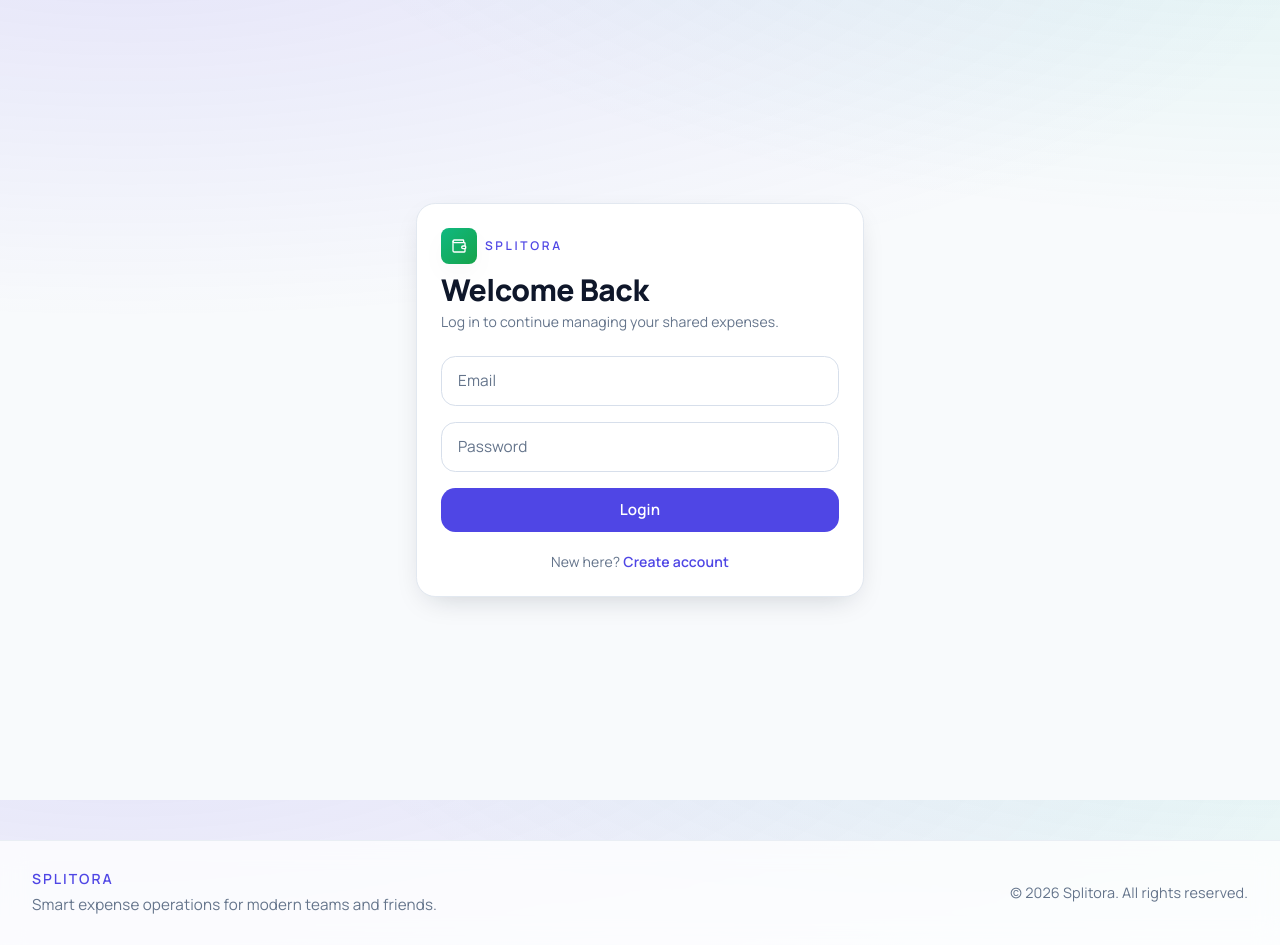
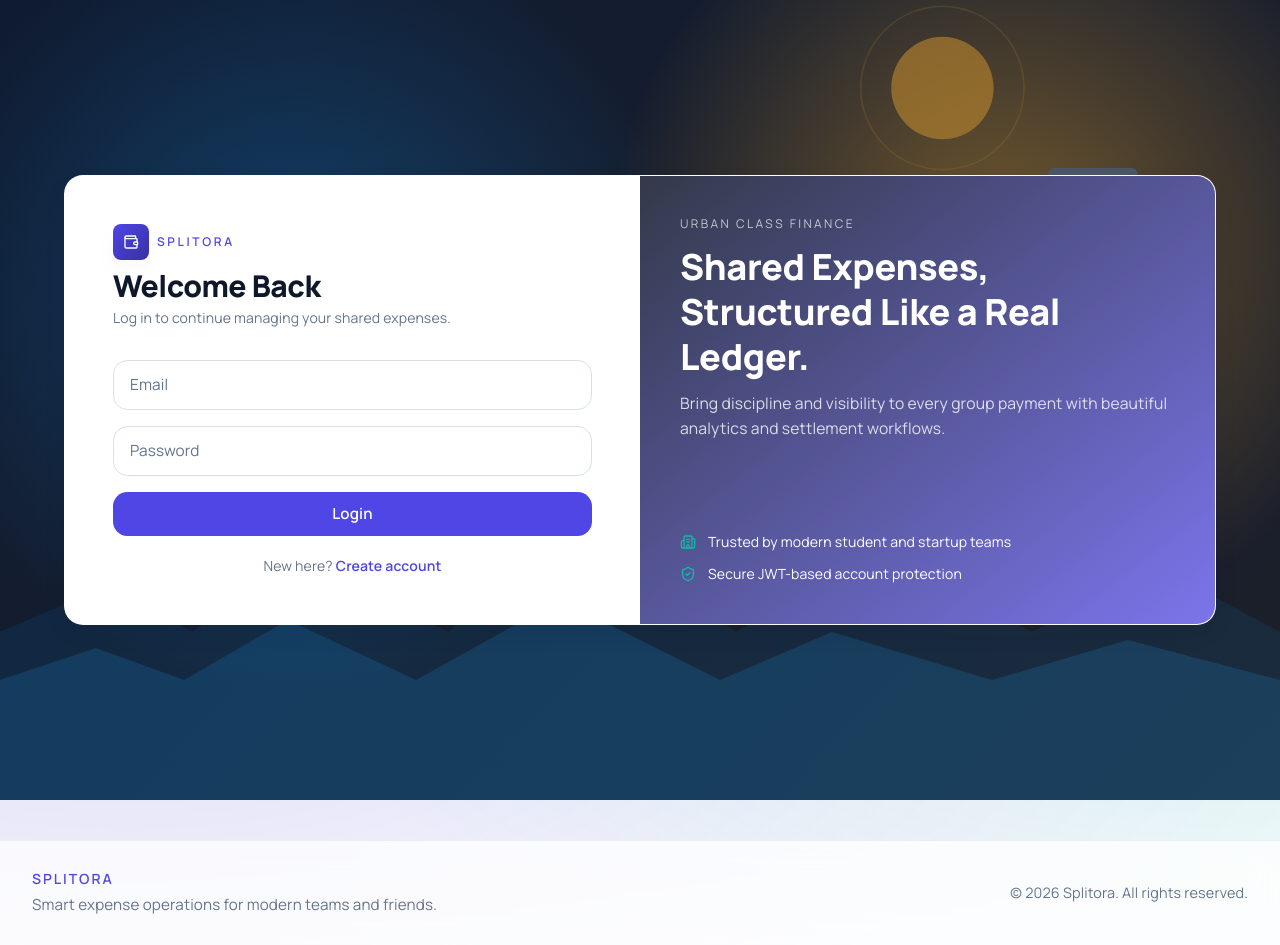
Before and after one commit to niteshkumar8848/splitora-deploy, a React (Vite) app in the folder frontend/: page /login in a window 1280 px wide. Built offline with nearby package versions, Linux system fonts and the light colour scheme; no server answers.

Commit message:
bg added

```diff
--- a/frontend/src/pages/Login.jsx
+++ b/frontend/src/pages/Login.jsx
@@ -1,8 +1,9 @@
 import { useState } from 'react';
 import { Link, useNavigate } from 'react-router-dom';
-import { Wallet } from 'lucide-react';
+import { Building2, ShieldCheck, Wallet } from 'lucide-react';
 import toast from 'react-hot-toast';
 import { getMe, loginUser } from '../api';
+import authBackground from '../assets/auth-bg.svg';
 import { useAuth } from '../context/AuthContext';
 
 // Render login form and initialize user session.
@@ -38,11 +39,15 @@ function Login() {
   };
 
   return (
-    <div className="page-shell flex items-center justify-center">
-      <div className="w-full max-w-md section-card animate-fade-in">
-        <div className="mb-6">
+    <div
+      className="min-h-screen px-4 py-8 md:px-8 flex items-center justify-center"
+      style={{ backgroundImage: `linear-gradient(135deg, rgba(15,76,129,0.08), rgba(196,138,42,0.08)), url(${authBackground})`, backgroundSize: 'cover', backgroundPosition: 'center' }}
+    >
+      <div className="w-full max-w-6xl glass-card overflow-hidden grid grid-cols-1 lg:grid-cols-2 animate-fade-in">
+        <div className="p-6 md:p-10 lg:p-12 bg-white/95">
+          <div className="mb-8">
             <div className="flex items-center gap-2 mb-2">
-            <span className="h-9 w-9 rounded-lg bg-gradient-to-br from-emerald-500 to-green-600 text-white inline-flex items-center justify-center shadow-soft">
+              <span className="h-9 w-9 rounded-lg bg-gradient-to-br from-primary to-primary-700 text-white inline-flex items-center justify-center shadow-soft">
                 <Wallet className="h-4 w-4" />
               </span>
               <p className="text-xs font-semibold uppercase tracking-[0.22em] text-primary">Splitora</p>
@@ -67,6 +72,18 @@ function Login() {
             </Link>
           </p>
         </div>
+        <div className="hidden lg:flex p-10 bg-gradient-to-br from-slate-900/85 to-primary/75 text-white flex-col justify-between">
+          <div className="space-y-3">
+            <p className="text-xs uppercase tracking-[0.2em] text-white/70">Urban Class Finance</p>
+            <h2 className="text-4xl font-extrabold leading-tight">Shared Expenses, Structured Like a Real Ledger.</h2>
+            <p className="text-white/80 text-[0.98rem]">Bring discipline and visibility to every group payment with beautiful analytics and settlement workflows.</p>
+          </div>
+          <div className="space-y-3">
+            <div className="flex items-center gap-3 text-sm"><Building2 className="h-4 w-4 text-accent" /> Trusted by modern student and startup teams</div>
+            <div className="flex items-center gap-3 text-sm"><ShieldCheck className="h-4 w-4 text-accent" /> Secure JWT-based account protection</div>
+          </div>
+        </div>
+      </div>
     </div>
   );
 }
--- a/frontend/src/pages/Register.jsx
+++ b/frontend/src/pages/Register.jsx
@@ -1,8 +1,9 @@
 import { useState } from 'react';
 import { Link, useNavigate } from 'react-router-dom';
-import { Wallet } from 'lucide-react';
+import { Building2, ShieldCheck, Wallet } from 'lucide-react';
 import toast from 'react-hot-toast';
 import { getMe, registerUser } from '../api';
+import authBackground from '../assets/auth-bg.svg';
 import { useAuth } from '../context/AuthContext';
 
 // Render registration form and create an authenticated session.
@@ -38,11 +39,15 @@ function Register() {
   };
 
   return (
-    <div className="page-shell flex items-center justify-center">
-      <div className="w-full max-w-md section-card animate-fade-in">
-        <div className="mb-6">
+    <div
+      className="min-h-screen px-4 py-8 md:px-8 flex items-center justify-center"
+      style={{ backgroundImage: `linear-gradient(135deg, rgba(15,76,129,0.08), rgba(196,138,42,0.08)), url(${authBackground})`, backgroundSize: 'cover', backgroundPosition: 'center' }}
+    >
+      <div className="w-full max-w-6xl glass-card overflow-hidden grid grid-cols-1 lg:grid-cols-2 animate-fade-in">
+        <div className="p-6 md:p-10 lg:p-12 bg-white/95">
+          <div className="mb-8">
             <div className="flex items-center gap-2 mb-2">
-            <span className="h-9 w-9 rounded-lg bg-gradient-to-br from-emerald-500 to-green-600 text-white inline-flex items-center justify-center shadow-soft">
+              <span className="h-9 w-9 rounded-lg bg-gradient-to-br from-primary to-primary-700 text-white inline-flex items-center justify-center shadow-soft">
                 <Wallet className="h-4 w-4" />
               </span>
               <p className="text-xs font-semibold uppercase tracking-[0.22em] text-primary">Splitora</p>
@@ -70,6 +75,18 @@ function Register() {
             </Link>
           </p>
         </div>
+        <div className="hidden lg:flex p-10 bg-gradient-to-br from-slate-900/85 to-primary/75 text-white flex-col justify-between">
+          <div className="space-y-3">
+            <p className="text-xs uppercase tracking-[0.2em] text-white/70">Urban Class Finance</p>
+            <h2 className="text-4xl font-extrabold leading-tight">Build Better Money Habits Together.</h2>
+            <p className="text-white/80 text-[0.98rem]">Create your workspace and start splitting with clear balances, quick settlements, and smart analytics.</p>
+          </div>
+          <div className="space-y-3">
+            <div className="flex items-center gap-3 text-sm"><Building2 className="h-4 w-4 text-accent" /> Designed for roommates, trips, and startup teams</div>
+            <div className="flex items-center gap-3 text-sm"><ShieldCheck className="h-4 w-4 text-accent" /> Secure credentials with encrypted password hashing</div>
+          </div>
+        </div>
+      </div>
     </div>
   );
 }
```
Also changed, not shown: frontend/assets/background.jpg (added), frontend/src/assets/auth-bg.svg (added). Lines whose indentation alone changed are shown as unchanged.
